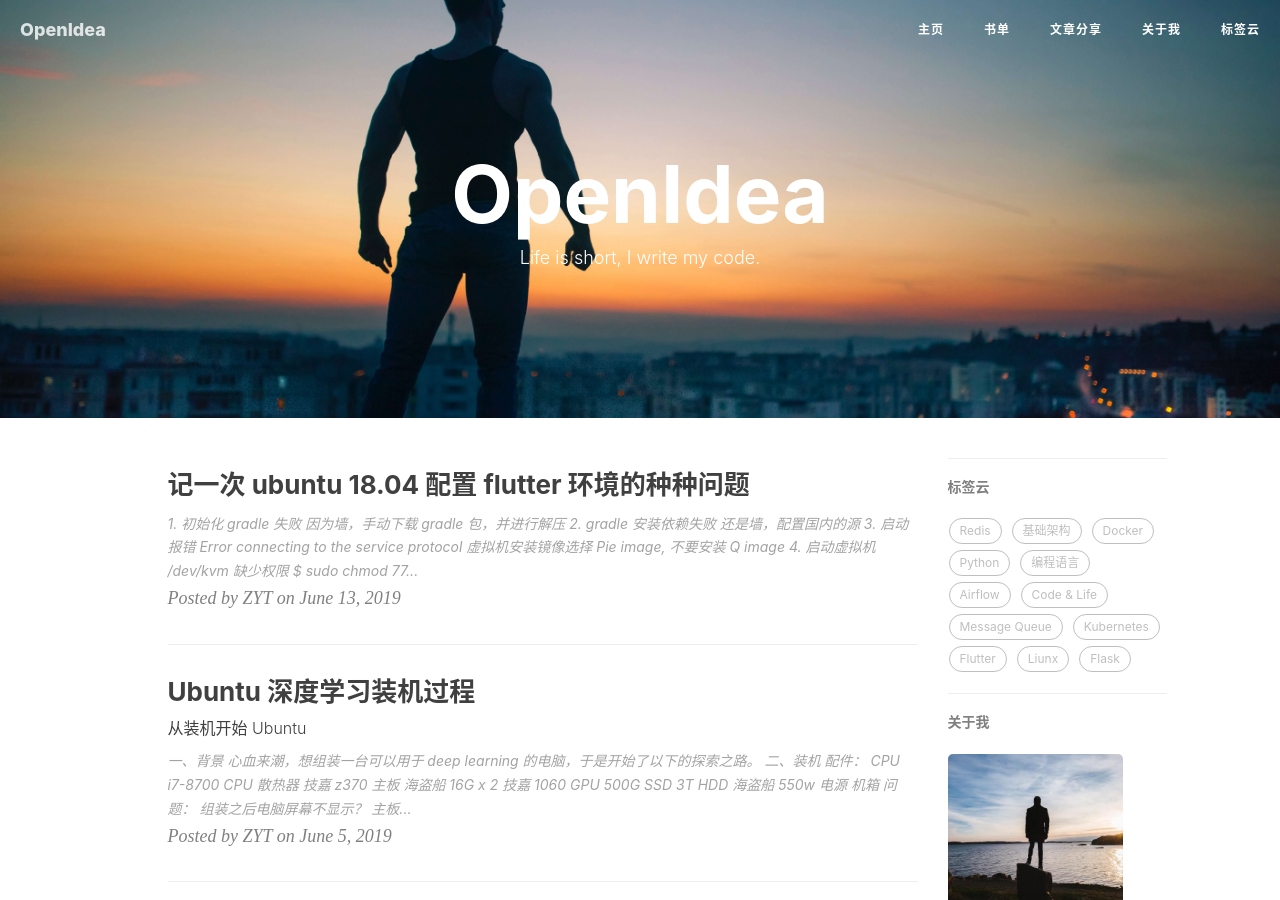
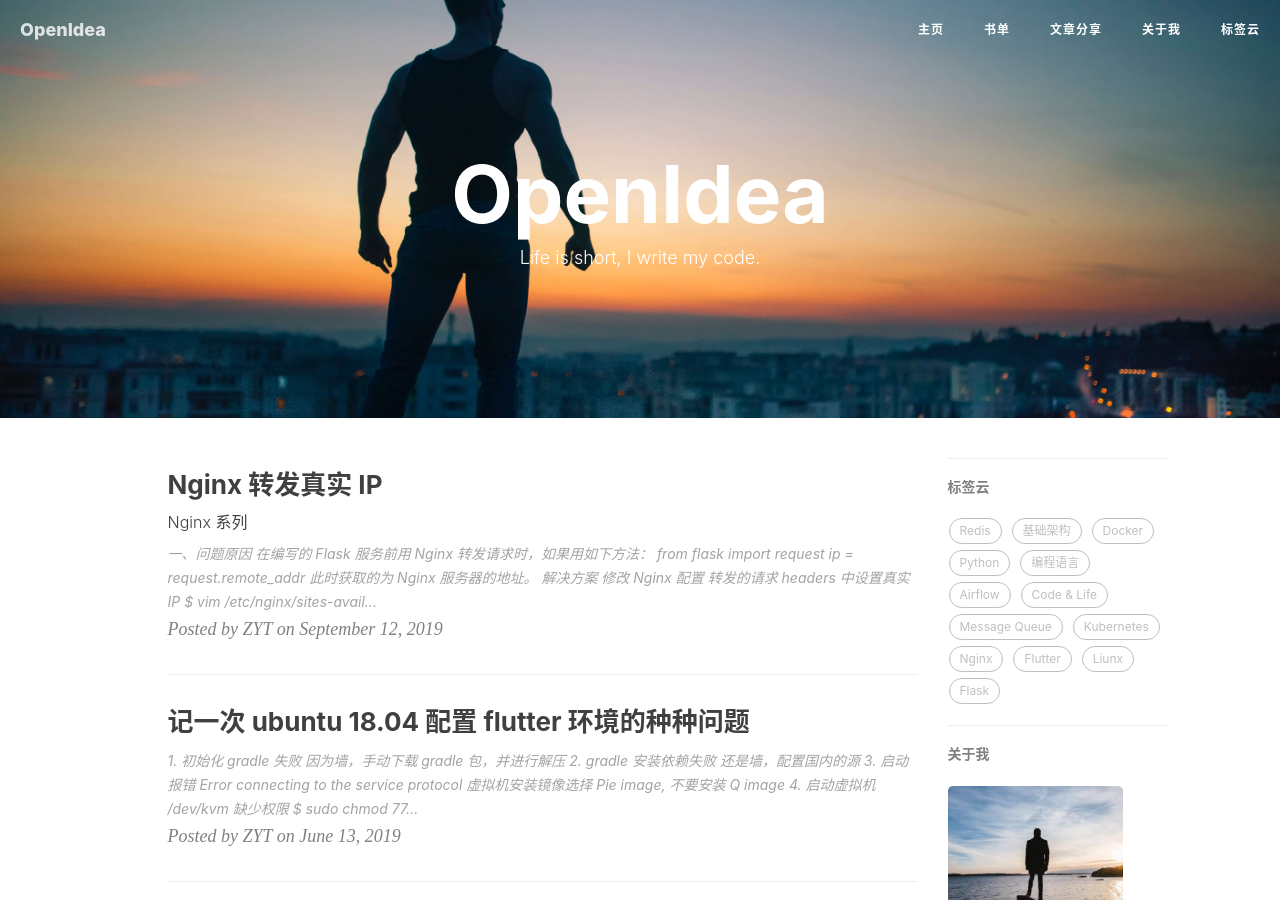
Before and after one commit to zyt312074545/zyt312074545.github.io, a Jekyll site: the page built from index.html, in a window 1280 px wide and 900 px high. Built offline with Jekyll 4.4.1, drawn with Linux system fonts in a browser that asks for light colours; nearby versions of some CDN libraries; the list of posts is cut into pages by our own code; comment, search, counter and statistics services are not loaded; some of the changed text lies outside the part shown.

Commit message:
添加 Nginx 转发真实 IP 地址文章

````diff
--- /dev/null
+++ b/_posts/2019-09-12-nginx.md
@@ -0,0 +1,58 @@
+---
+layout:     post                    # 使用的布局（不需要改）
+title:      Nginx 转发真实 IP         # 标题
+subtitle:   Nginx 系列   #副标题
+date:       2019-09-12              # 时间
+author:     ZYT                     # 作者
+header-img: img/nginx.png   #这篇文章标题背景图片
+catalog: true                       # 是否归档
+tags:
+    - Nginx                   #标签
+    - 基础架构
+---
+
+# 一、问题原因
+
+在编写的 Flask 服务前用 Nginx 转发请求时，如果用如下方法：
+
+```
+from flask import request
+
+ip = request.remote_addr
+```
+
+此时获取的为 Nginx 服务器的地址。
+
+# 解决方案
+
+1. 修改 Nginx 配置
+
+转发的请求 `headers` 中设置真实 `IP`
+
+```
+$ vim /etc/nginx/sites-available/default
+
+location / {
+        proxy_pass http://0.0.0.0:5000;
+        # 在配置中添加 IP 地址转发
+        proxy_set_header X-Real-IP $remote_addr;
+}
+```
+
+2. Flask 应用获取 IP 地址
+
+```
+from flask import request
+
+request.headers.get('X-Real-Ip', '')
+```
+
+此时，如果请求如下：
+
+```mermaid
+    graph TD;
+        A(Client[192.168.0.1]) --> B(Nginx[192.168.0.2]);
+        B(Nginx[192.168.0.2]) --> C(Flask 应用[192.168.0.3]);
+```
+
+则在 Flask 应用端可获取正确的 Client 地址 192.168.0.1。
````
Also changed, not shown: _posts/2019-02-20-nginx.md (+2 -2 lines).
